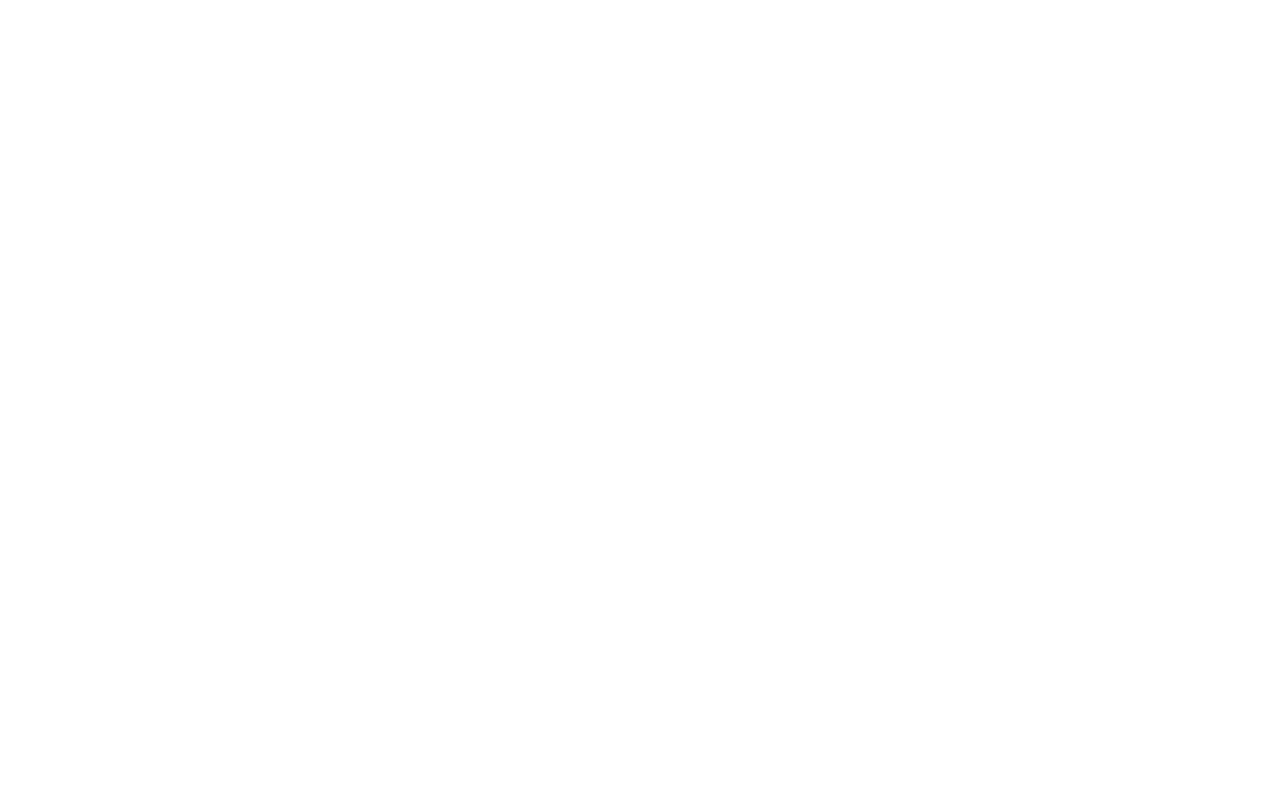
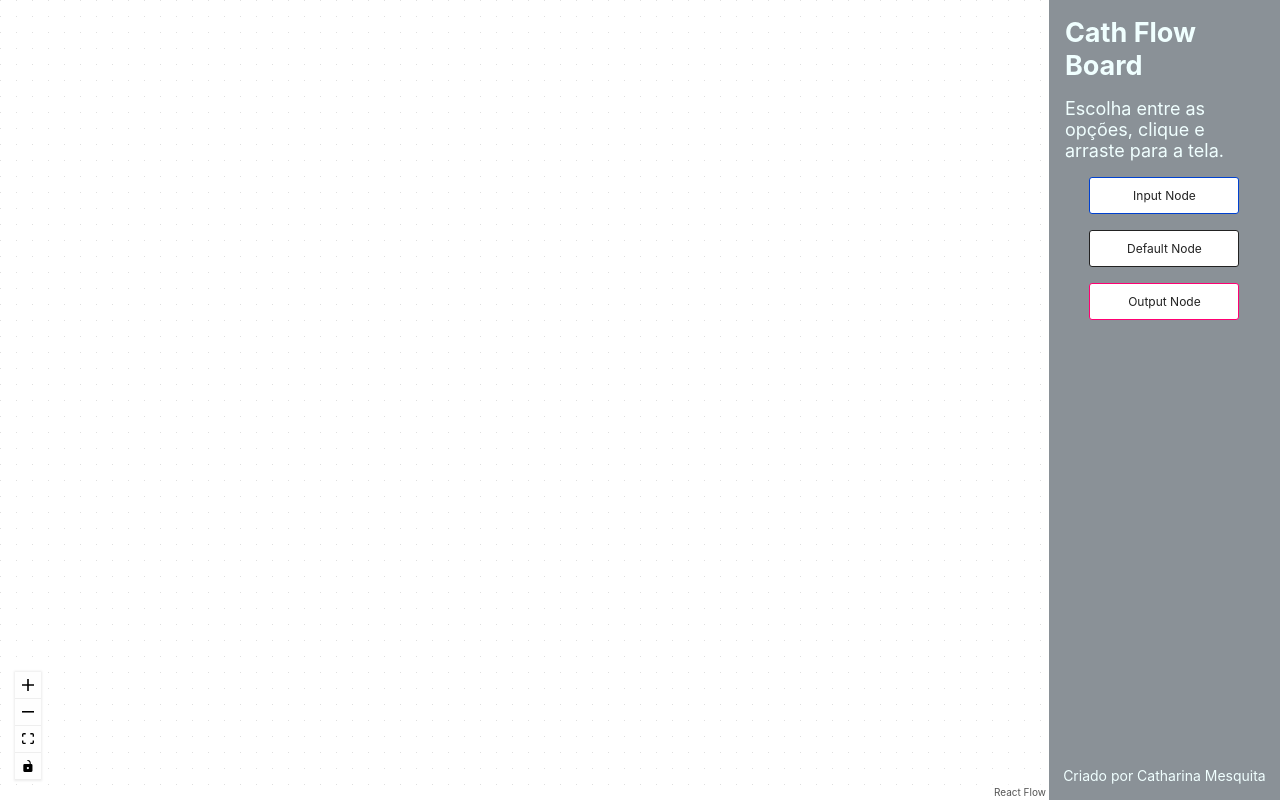
Before and after one commit to acmesquita/cath-flow-board, a Next.js app: page / in a window 1280 px wide. Built offline with nearby package versions, Linux system fonts and the light colour scheme.

Commit message:
feat: criando layout base

```diff
--- a/package.json
+++ b/package.json
@@ -11,7 +11,8 @@
   "dependencies": {
     "next": "11.1.2",
     "react": "17.0.2",
-    "react-dom": "17.0.2"
+    "react-dom": "17.0.2",
+    "react-flow-renderer": "^9.6.8"
   },
   "devDependencies": {
     "@types/react": "^17.0.27",
--- a/pages/index.tsx
+++ /dev/null
@@ -1,12 +0,0 @@
-import Head from 'next/head'
-import styles from '../styles/Home.module.css'
-
-export default function Home() {
-  return (
-    <div className={styles.container}>
-      <Head>
-        <title>CathBoardFlow</title>
-      </Head>
-    </div>
-  )
-}
--- /dev/null
+++ b/src/components/Board.tsx
@@ -0,0 +1,92 @@
+import { useState } from 'react';
+
+import ReactFlow, {
+  removeElements,
+  addEdge,
+  Controls,
+  Background,
+} from 'react-flow-renderer';
+
+let id = 0;
+const getId = () => `dndnode_${id++}`;
+
+export default function Board({ reactFlowWrapper }) {
+  const [reactFlowInstance, setReactFlowInstance] = useState(null);
+  const [elements, setElements] = useState([]);
+  const onConnect = (params) => setElements((els) => addEdge(params, els));
+  const onElementsRemove = (elementsToRemove) =>
+    setElements((els) => removeElements(elementsToRemove, els));
+
+  const onLoad = (_reactFlowInstance) =>
+    setReactFlowInstance(_reactFlowInstance);
+
+  const onDragOver = (event) => {
+    event.preventDefault();
+    event.dataTransfer.dropEffect = 'move';
+  };
+
+  const onDrop = (event) => {
+    event.preventDefault();
+
+    const reactFlowBounds = reactFlowWrapper.current.getBoundingClientRect();
+    const type = event.dataTransfer.getData('application/reactflow');
+    const position = reactFlowInstance.project({
+      x: event.clientX - reactFlowBounds.left,
+      y: event.clientY - reactFlowBounds.top,
+    });
+
+    const label = prompt('Digite o valor:')
+
+    if (!label) return
+
+    if (type === 'input') {
+
+      const newNode = {
+        id: getId(),
+        type,
+        position,
+        data: { label },
+        sourcePosition: 'right',
+      };
+
+      setElements((es) => es.concat(newNode));
+    } else if (type === 'default') {
+
+      const newNode = {
+        id: getId(),
+        type,
+        position,
+        data: { label },
+        sourcePosition: 'right',
+        targetPosition: 'left',
+      };
+
+      setElements((es) => es.concat(newNode));
+    } else {
+      const newNode = {
+        id: getId(),
+        type,
+        position,
+        data: { label },
+        targetPosition: 'left',
+      };
+
+      setElements((es) => es.concat(newNode));
+    }
+
+  };
+
+  return (
+    <ReactFlow
+      elements={elements}
+      onConnect={onConnect}
+      onElementsRemove={onElementsRemove}
+      onLoad={onLoad}
+      onDrop={onDrop}
+      onDragOver={onDragOver}
+    >
+      <Controls />
+      <Background color="#aaa" gap={16} />
+    </ReactFlow>
+  )
+}
--- /dev/null
+++ b/src/components/SideBar.tsx
@@ -0,0 +1,27 @@
+import React from 'react';
+import styles from '../styles/components/Sidebar.module.css'
+
+export default () => {
+  const onDragStart = (event, nodeType) => {
+    event.dataTransfer.setData('application/reactflow', nodeType);
+    event.dataTransfer.effectAllowed = 'move';
+  };
+
+  return (
+    <aside className={styles.container}>
+      <h1>Cath Flow Board</h1>
+      <div className="description">Escolha entre as opções, clique e arraste para a tela.</div>
+      <div className={`${styles.node} ${styles.input}`} onDragStart={(event) => onDragStart(event, 'input')} draggable>
+        Input Node
+      </div>
+      <div className={styles.node} onDragStart={(event) => onDragStart(event, 'default')} draggable>
+        Default Node
+      </div>
+      <div className={`${styles.node} ${styles.output}`} onDragStart={(event) => onDragStart(event, 'output')} draggable>
+        Output Node
+      </div>
+
+      <footer className={styles.footer}>Criado por Catharina Mesquita</footer>
+    </aside>
+  );
+};
--- /dev/null
+++ b/src/pages/index.tsx
@@ -0,0 +1,29 @@
+import { useRef } from 'react';
+import Head from 'next/head'
+import styles from '../styles/Home.module.css'
+
+import { ReactFlowProvider } from 'react-flow-renderer';
+
+import Sidebar from '../components/SideBar';
+import Board from '../components/Board';
+
+export default function Home() {
+  const reactFlowWrapper = useRef(null);
+
+  return (
+    <div className={styles.container}>
+      <Head>
+        <title>CathBoardFlow</title>
+      </Head>
+
+      <div className={styles.dndflow}>
+        <ReactFlowProvider>
+          <div className={styles.reactflowWrapper} ref={reactFlowWrapper}>
+            <Board reactFlowWrapper={reactFlowWrapper} />
+          </div>
+        </ReactFlowProvider>
+        <Sidebar />
+      </div>
+    </div>
+  )
+}
--- /dev/null
+++ b/src/styles/Home.module.css
@@ -0,0 +1,19 @@
+.container {
+  min-height: 100vh;
+  display: flex;
+  flex-direction: column;
+  justify-content: center;
+  align-items: center;
+  height: 100vh;
+}
+
+.dndflow {
+  display: flex;
+  width: 100%;
+  height: 100%;
+}
+
+.reactflowWrapper {
+  width: 100%;
+  height: 100%;
+}
--- /dev/null
+++ b/src/styles/components/Sidebar.module.css
@@ -0,0 +1,39 @@
+.container {
+  width: 275px;
+
+  display: flex;
+  flex-direction: column;
+  gap: 16px;
+  padding: 16px;
+  align-items: center;
+  background-color: #8a9197;
+  color: azure;
+
+  font-size: 18px;
+}
+
+.node {
+  border-radius: 3px;
+  border-style: solid;
+  border-width: 1px;
+  color: #222;
+  font-size: 12px;
+  padding: 10px;
+  text-align: center;
+  width: 150px;
+  background: #fff;
+}
+
+.input {
+  border-color: #0041d0;
+}
+
+.output {
+  border-color: #ff0072;
+}
+
+.footer {
+  position: fixed;
+  bottom: 16px;
+  font-size: 14px;
+}
--- a/styles/Home.module.css
+++ /dev/null
@@ -1,121 +0,0 @@
-.container {
-  min-height: 100vh;
-  padding: 0 0.5rem;
-  display: flex;
-  flex-direction: column;
-  justify-content: center;
-  align-items: center;
-  height: 100vh;
-}
-
-.main {
-  padding: 5rem 0;
-  flex: 1;
-  display: flex;
-  flex-direction: column;
-  justify-content: center;
-  align-items: center;
-}
-
-.footer {
-  width: 100%;
-  height: 100px;
-  border-top: 1px solid #eaeaea;
-  display: flex;
-  justify-content: center;
-  align-items: center;
-}
-
-.footer a {
-  display: flex;
-  justify-content: center;
-  align-items: center;
-  flex-grow: 1;
-}
-
-.title a {
-  color: #0070f3;
-  text-decoration: none;
-}
-
-.title a:hover,
-.title a:focus,
-.title a:active {
-  text-decoration: underline;
-}
-
-.title {
-  margin: 0;
-  line-height: 1.15;
-  font-size: 4rem;
-}
-
-.title,
-.description {
-  text-align: center;
-}
-
-.description {
-  line-height: 1.5;
-  font-size: 1.5rem;
-}
-
-.code {
-  background: #fafafa;
-  border-radius: 5px;
-  padding: 0.75rem;
-  font-size: 1.1rem;
-  font-family: Menlo, Monaco, Lucida Console, Liberation Mono, DejaVu Sans Mono,
-    Bitstream Vera Sans Mono, Courier New, monospace;
-}
-
-.grid {
-  display: flex;
-  align-items: center;
-  justify-content: center;
-  flex-wrap: wrap;
-  max-width: 800px;
-  margin-top: 3rem;
-}
-
-.card {
-  margin: 1rem;
-  padding: 1.5rem;
-  text-align: left;
-  color: inherit;
-  text-decoration: none;
-  border: 1px solid #eaeaea;
-  border-radius: 10px;
-  transition: color 0.15s ease, border-color 0.15s ease;
-  width: 45%;
-}
-
-.card:hover,
-.card:focus,
-.card:active {
-  color: #0070f3;
-  border-color: #0070f3;
-}
-
-.card h2 {
-  margin: 0 0 1rem 0;
-  font-size: 1.5rem;
-}
-
-.card p {
-  margin: 0;
-  font-size: 1.25rem;
-  line-height: 1.5;
-}
-
-.logo {
-  height: 1em;
-  margin-left: 0.5rem;
-}
-
-@media (max-width: 600px) {
-  .grid {
-    width: 100%;
-    flex-direction: column;
-  }
-}
```
Also changed, not shown: src/data/initial-elements.js (added, +109 -0 lines), src/pages/_app.tsx (renamed from pages/_app.tsx), src/styles/globals.css (renamed from styles/globals.css), 1 other file (tests, documents, lock files or other folders).
